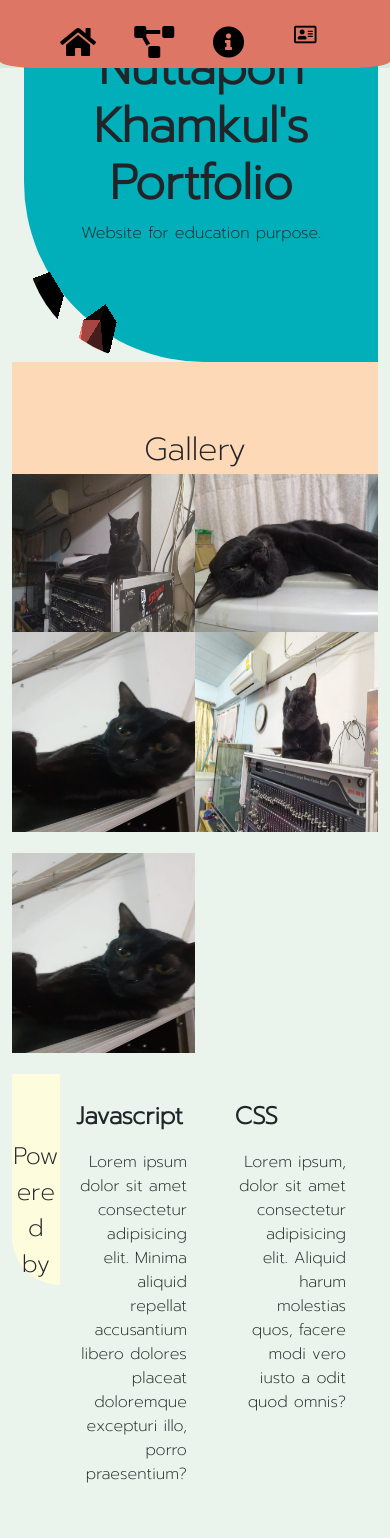
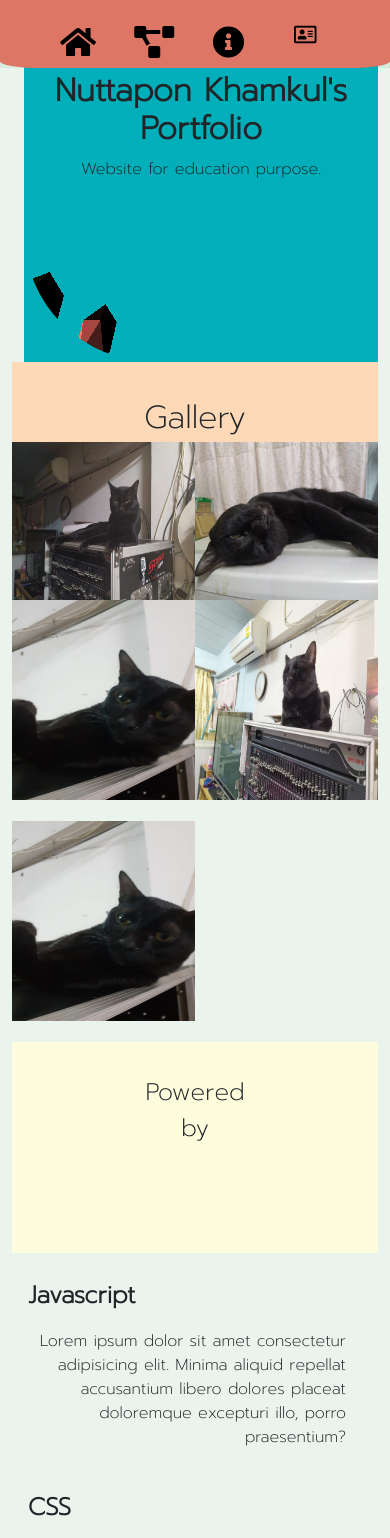
Before and after one commit to nuttaponkhamkul123/portfolio-static, a plain HTML site: page index.html in a window 390 px wide. Shown: the top 1538 px of the page. Drawn offline with nearby package versions, Linux system fonts and the light colour scheme.

Commit message:
fixed layout of mobile version(WIP)

```diff
--- a/css/mobile.css
+++ b/css/mobile.css
@@ -35,8 +35,13 @@
     display:flex;
     flex-direction: column-reverse;
   }
+
+  .welcome-container{
+    border-bottom-left-radius: 0;
+  }
   .w-img-title{
     border-bottom-right-radius: 0;
+    padding-top:2rem;
   }
   .welcome-content-container:hover .w-img-title:after{
     border-top: 40px solid rgb(82, 91, 219);
@@ -67,7 +72,10 @@
   }
 
   .w-message-section{
-    padding-top:1rem;
+    padding-top:3rem;
+  }
+  .greeting-title{
+    font-size:2rem;
   }
   .greeting-msg{
     font-size: 1em;
@@ -81,4 +89,19 @@
   .big{
     text-align: left;
   }
+  div#aboutme{
+    height:auto;
+  }
+  div#contact{
+    min-height: auto;
+    height:auto;
+  }
+  .power-container{
+    display:block;
+
+  }
+  .p-img-title{
+    border-bottom-left-radius: 0;
+    padding-top:2rem;
+  }
 }
```
